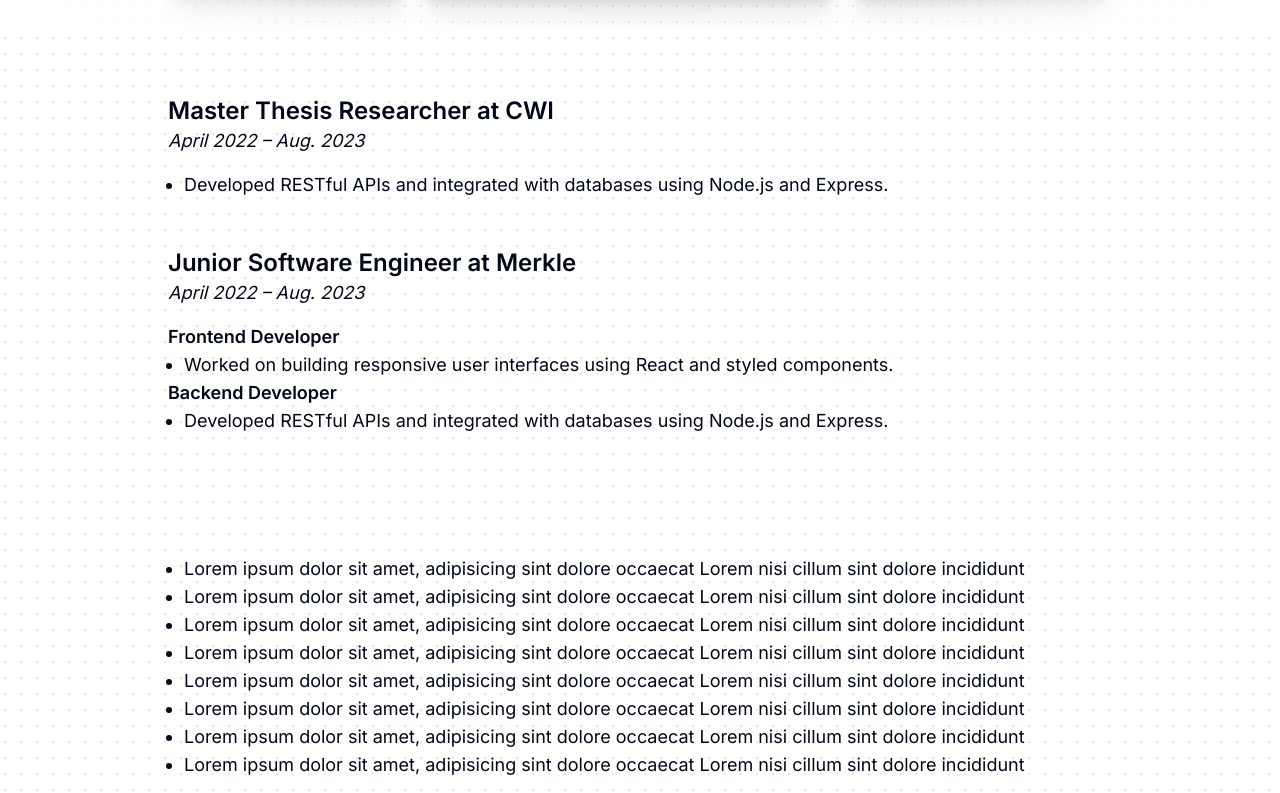
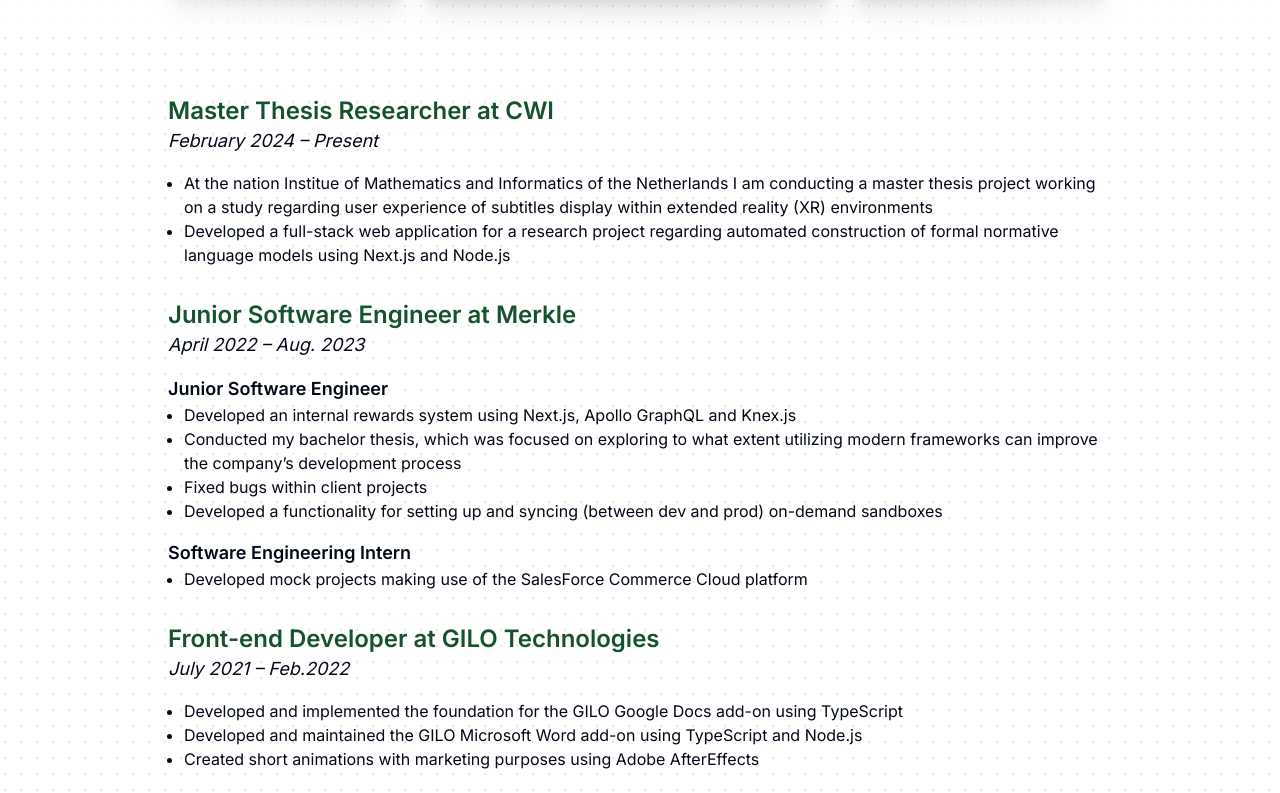
Before and after one commit to ayonkov1/portfolio, a Next.js app: page / in a window 1280 px wide. Shown: the part 767-1560 px from the top of the page. Built offline with nearby package versions, Linux system fonts and the light colour scheme.

Commit message:
Update experience and summary sections, add data file

```diff
--- a/src/components/custom/sections/experience.tsx
+++ b/src/components/custom/sections/experience.tsx
@@ -1,45 +1,6 @@
 import { Title } from '@/components/core/title'
 import React from 'react'
-
-interface Role {
-  title?: string
-  description: string
-}
-
-interface Experience {
-  title: string
-  company: string
-  roles: Role[]
-  duration: string
-}
-
-const experiences: Experience[] = [
-  {
-    title: 'Master Thesis Researcher',
-    company: 'CWI',
-    roles: [
-      {
-        description: 'Developed RESTful APIs and integrated with databases using Node.js and Express.',
-      },
-    ],
-    duration: 'April 2022 – Aug. 2023',
-  },
-  {
-    title: 'Junior Software Engineer',
-    company: 'Merkle',
-    roles: [
-      {
-        title: 'Frontend Developer',
-        description: 'Worked on building responsive user interfaces using React and styled components.',
-      },
-      {
-        title: 'Backend Developer',
-        description: 'Developed RESTful APIs and integrated with databases using Node.js and Express.',
-      },
-    ],
-    duration: 'April 2022 – Aug. 2023',
-  },
-]
+import { experiences } from '@/components/data/experiences'
 
 function ExperienceSection() {
   return (
@@ -47,15 +8,17 @@
       <Title text="Experience" />
 
       {experiences.map((exp, index) => (
-        <div key={index} className="text-sm lg:text-lg py-1 pb-10">
-          <p className="text-lg lg:text-2xl font-semibold pt-1">{`${exp.title} at ${exp.company}`}</p>
+        <div key={index} className="text-sm lg:text-lg py-1 pb-6">
+          <p className="text-md lg:text-2xl font-semibold pt-1 text-green-900 dark:text-purple-400">{`${exp.title} at ${exp.company}`}</p>
           <p className="italic">{exp.duration}</p>
-          <div className="pt-4">
+          <div className="">
             {exp.roles.map((role, roleIndex) => (
               <div key={roleIndex}>
-                <p className="font-semibold">{role.title}</p>
-                <ul className="list-disc pl-4">
-                  <li>{role.description}</li>
+                <p className="font-semibold pt-4">{role.title}</p>
+                <ul className="list-disc pl-4 text-base">
+                  {role.description.map((desc, index) => (
+                    <li key={index}>{desc}</li>
+                  ))}
                 </ul>
               </div>
             ))}
--- a/src/components/custom/sections/summary.tsx
+++ b/src/components/custom/sections/summary.tsx
@@ -6,7 +6,7 @@
     <div>
       <Title text="Summary" />
 
-      <p className="text-sm lg:text-lg py-1 ">
+      <p className="text-sm lg:text-lg py-1 bg-clip-text z-20 ">
         Lorem ipsum dolor sit amet, officia excepteur ex fugiat reprehenderit enim labore culpa sint ad nisi Lorem pariatur mollit
         ex esse exercitation amet. Nisi animcupidatat excepteur officia. Reprehenderit nostrud nostrud ipsum Lorem est aliquip
         amet voluptate voluptate dolor minim nulla est proident. Nostrud officia pariatur ut officia. Sit irure elit esse ea nulla
--- /dev/null
+++ b/src/components/data/experiences.ts
@@ -0,0 +1,76 @@
+interface Role {
+  title?: string
+  description: string[]
+}
+
+interface Experience {
+  title: string
+  company: string
+  roles: Role[]
+  duration: string
+}
+
+export const experiences: Experience[] = [
+  {
+    title: 'Master Thesis Researcher',
+    duration: 'February 2024 – Present',
+
+    company: 'CWI',
+    roles: [
+      {
+        description: [
+          'At the nation Institue of Mathematics and Informatics of the Netherlands I am conducting a master thesis project working on a study regarding user experience of subtitles display within extended reality (XR) environments',
+          'Developed a full-stack web application for a research project regarding automated construction of formal normative language models using Next.js and Node.js',
+        ],
+      },
+    ],
+  },
+  {
+    title: 'Junior Software Engineer',
+    company: 'Merkle',
+    duration: 'April 2022 – Aug. 2023',
+    roles: [
+      {
+        title: 'Junior Software Engineer',
+        description: [
+          'Developed an internal rewards system using Next.js, Apollo GraphQL and Knex.js',
+          'Conducted my bachelor thesis, which was focused on exploring to what extent utilizing modern frameworks can improve the company’s development process',
+          'Fixed bugs within client projects',
+          'Developed a functionality for setting up and syncing (between dev and prod) on-demand sandboxes',
+        ],
+      },
+      {
+        title: 'Software Engineering Intern',
+        description: ['Developed mock projects making use of the SalesForce Commerce Cloud platform'],
+      },
+    ],
+  },
+  {
+    title: 'Front-end Developer',
+    company: 'GILO Technologies',
+    duration: 'July 2021 – Feb.2022',
+    roles: [
+      {
+        description: [
+          'Developed and implemented the foundation for the GILO Google Docs add-on using TypeScript',
+          'Developed and maintained the GILO Microsoft Word add-on using TypeScript and Node.js',
+          'Created short animations with marketing purposes using Adobe AfterEffects',
+        ],
+      },
+    ],
+  },
+  {
+    title: 'Front-end Developer',
+    company: 'GILO Technologies',
+    duration: 'July 2021 – Feb.2022',
+    roles: [
+      {
+        description: [
+          'Developed and implemented the foundation for the GILO Google Docs add-on using TypeScript',
+          'Developed and maintained the GILO Microsoft Word add-on using TypeScript and Node.js',
+          'Created short animations with marketing purposes using Adobe AfterEffects',
+        ],
+      },
+    ],
+  },
+]
```
